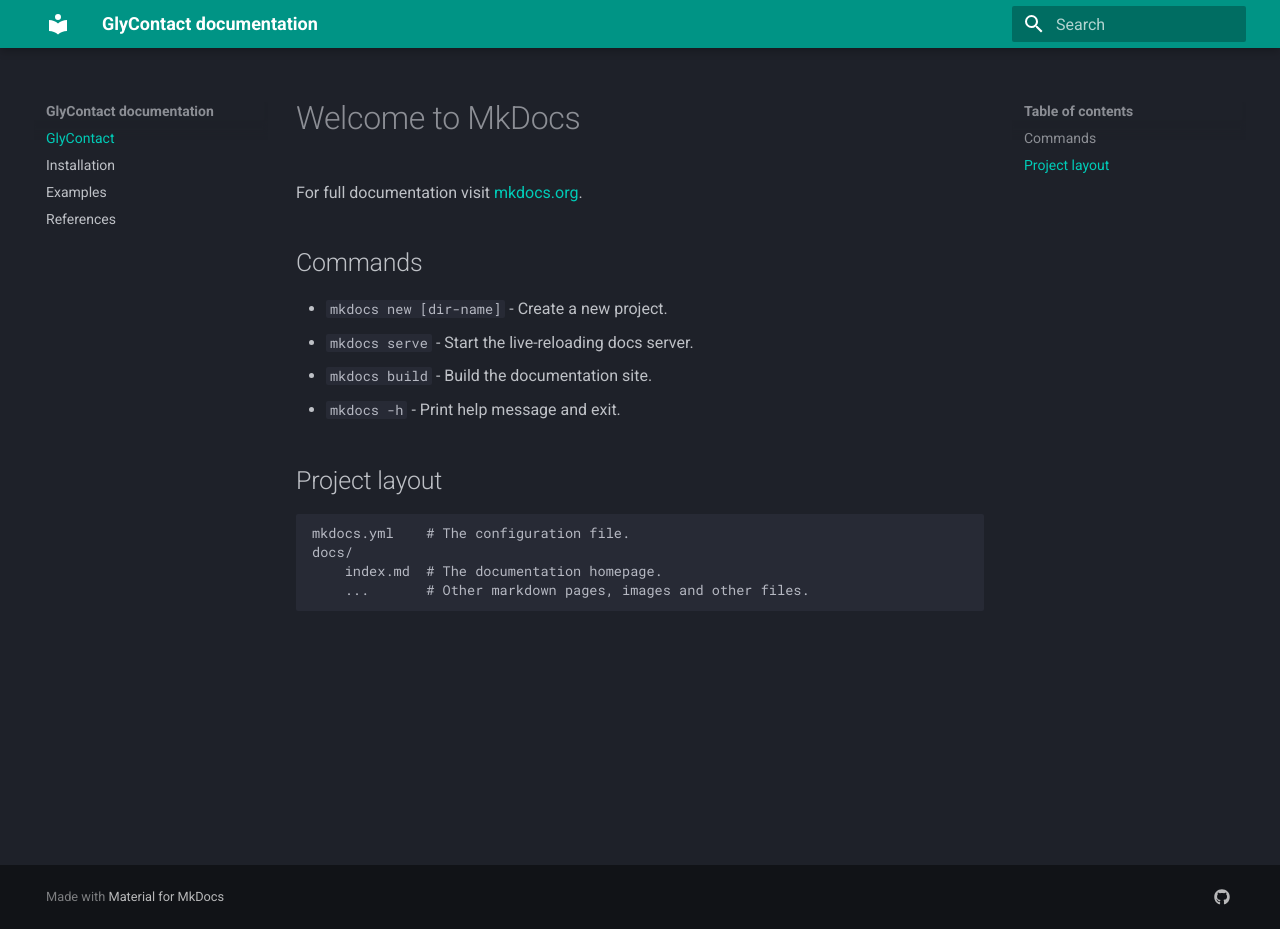
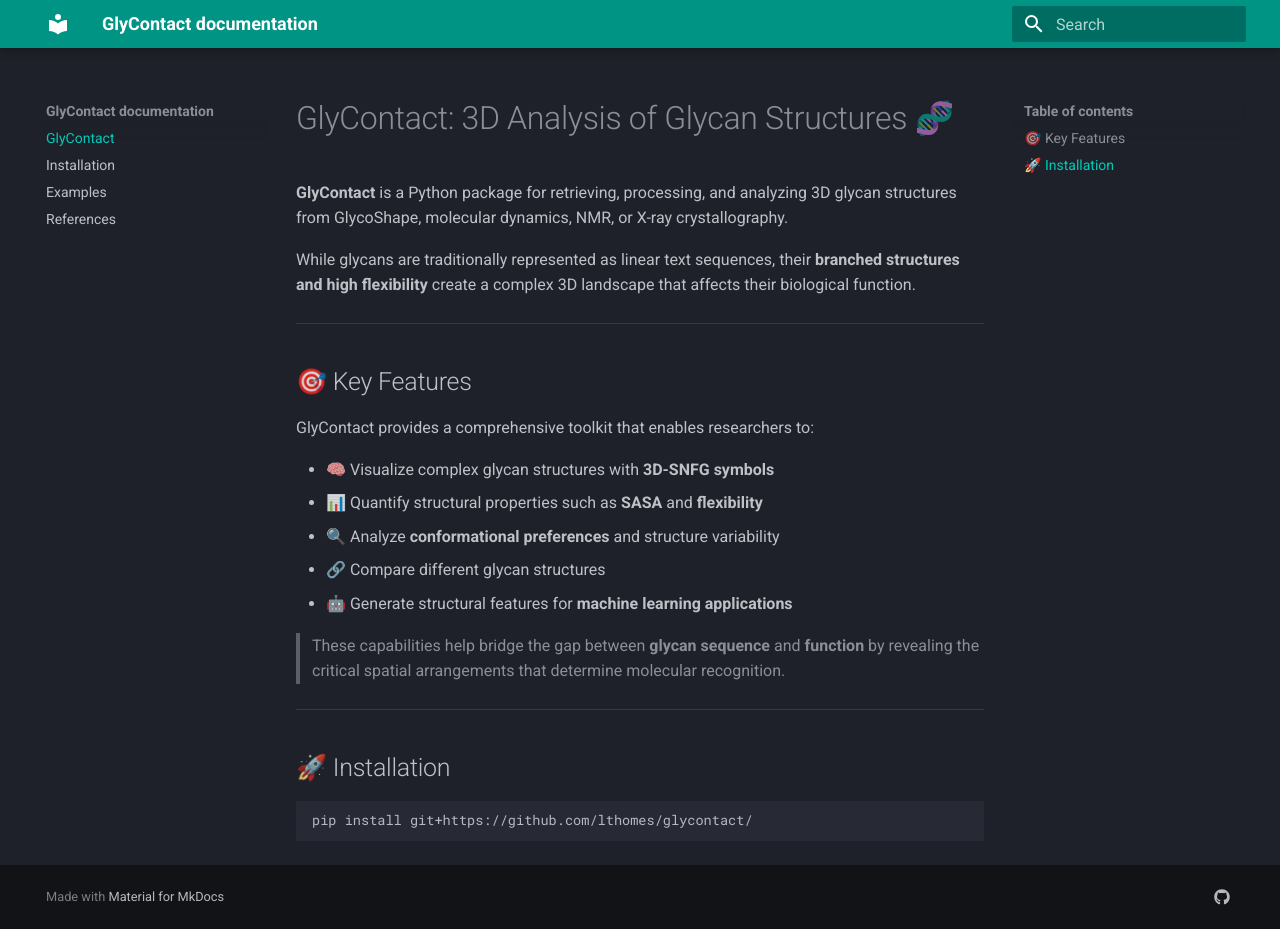
Before and after one commit to lthomes/glycontact, an MkDocs documentation site: the page built from documentation/docs/index.md, in a window 1280 px wide and 929 px high. Built offline with MkDocs 1.6.1 and Material for MkDocs 9.7.7, drawn with Linux system fonts in a browser that asks for light colours.

Commit message:
drafting the index page

````diff
--- a/documentation/docs/index.md
+++ b/documentation/docs/index.md
@@ -1,17 +1,27 @@
-# Welcome to MkDocs
+# GlyContact: 3D Analysis of Glycan Structures 🧬
 
-For full documentation visit [mkdocs.org](https://www.mkdocs.org).
+**GlyContact** is a Python package for retrieving, processing, and analyzing 3D glycan structures from GlycoShape, molecular dynamics, NMR, or X-ray crystallography.
 
-## Commands
+While glycans are traditionally represented as linear text sequences, their **branched structures and high flexibility** create a complex 3D landscape that affects their biological function.
 
-* `mkdocs new [dir-name]` - Create a new project.
-* `mkdocs serve` - Start the live-reloading docs server.
-* `mkdocs build` - Build the documentation site.
-* `mkdocs -h` - Print help message and exit.
+---
 
-## Project layout
+## 🎯 Key Features
 
-    mkdocs.yml    # The configuration file.
-    docs/
-        index.md  # The documentation homepage.
-        ...       # Other markdown pages, images and other files.
+GlyContact provides a comprehensive toolkit that enables researchers to:
+
+- 🧠 Visualize complex glycan structures with **3D-SNFG symbols**
+- 📊 Quantify structural properties such as **SASA** and **flexibility**
+- 🔍 Analyze **conformational preferences** and structure variability
+- 🔗 Compare different glycan structures
+- 🤖 Generate structural features for **machine learning applications**
+
+> These capabilities help bridge the gap between **glycan sequence** and **function** by revealing the critical spatial arrangements that determine molecular recognition.
+
+---
+
+## 🚀 Installation
+
+```bash
+pip install git+https://github.com/lthomes/glycontact/
+```
````
